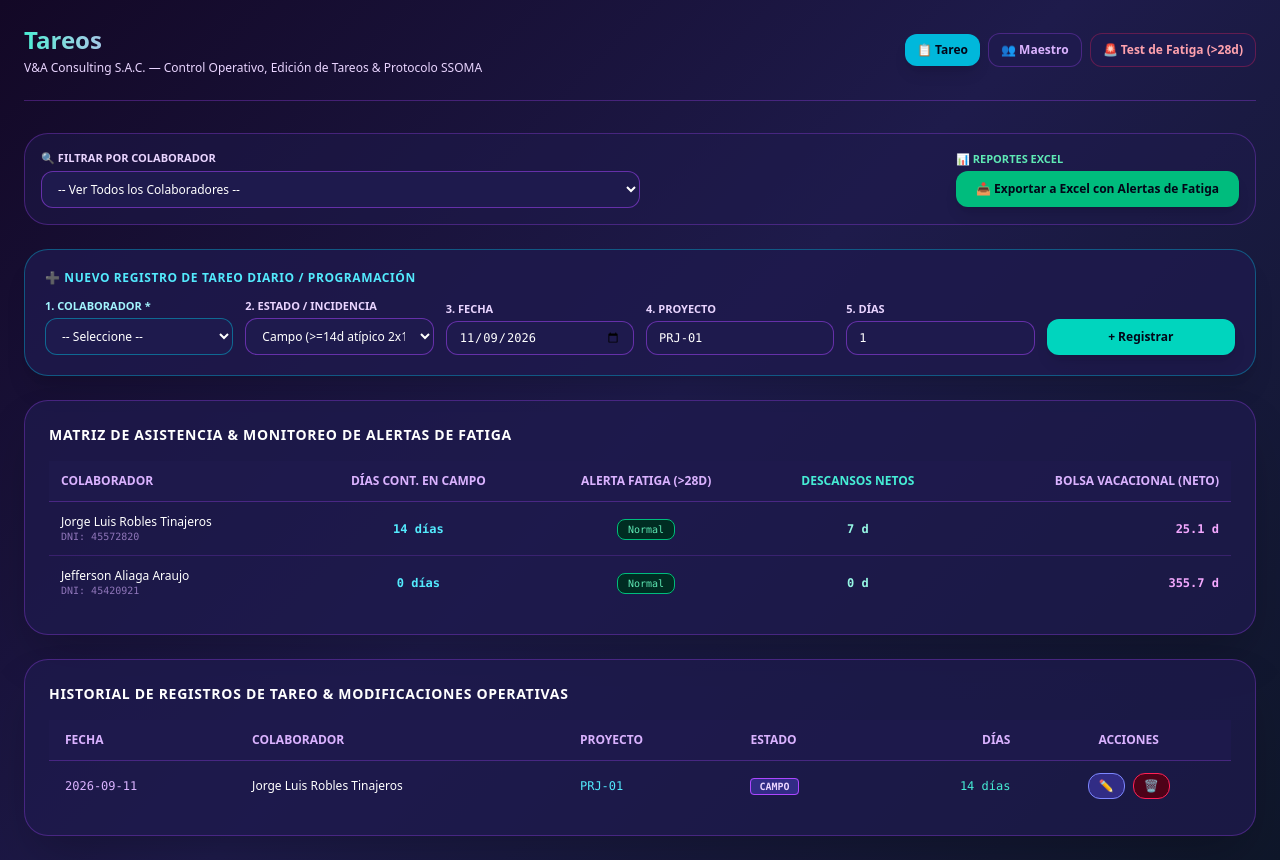
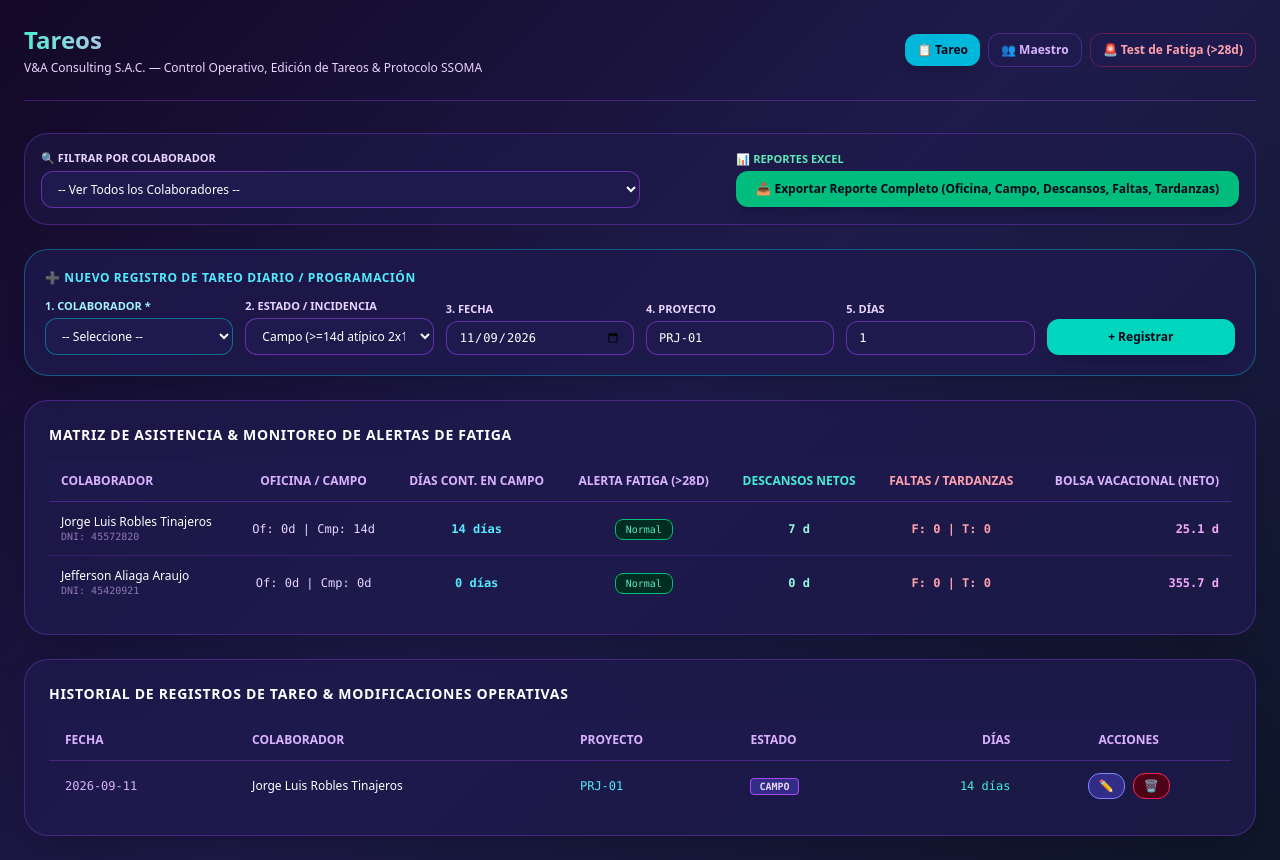
Before and after one commit to jroblestinajeros-lab/Control-de-vencimientos, a Next.js app: page /tareo in a window 1280 px wide. Built offline with nearby package versions, Linux system fonts and the light colour scheme.

Commit message:
Update page.tsx

```diff
--- a/app/tareo/page.tsx
+++ b/app/tareo/page.tsx
@@ -67,7 +67,7 @@ export default function TareoPage() {
   const [tareoDateInput, setTareoDateInput] = useState(new Date().toISOString().slice(0, 10));
   const [editingTareoId, setEditingTareoId] = useState<string | null>(null);
 
-  // Estados Test de Fatiga (Fecha, Proyecto, Contexto + Escala Epworth + Jurada + Edición)
+  // Estados Test de Fatiga
   const [fatigueDni, setFatigueDni] = useState('');
   const [fatigueDateInput, setFatigueDateInput] = useState(new Date().toISOString().slice(0, 10));
   const [fatigueProjectCode, setFatigueProjectCode] = useState('PRJ-01');
@@ -157,31 +157,43 @@ export default function TareoPage() {
   const calculateRestBalance = (collabTareos: TareoRecord[], initialRest: number) => {
     let generatedRest = 0;
     let continuousFieldDays = 0;
+    let totalOficina = 0;
+    let totalCampo = 0;
+    let totalTardanzas = 0;
+    let totalFaltas = 0;
 
     collabTareos.forEach(t => {
       if (t.status === 'oficina') {
+        totalOficina += t.daysWorked;
         generatedRest += t.daysWorked * (2 / 5);
         continuousFieldDays = 0;
       } else if (t.status === 'campo') {
+        totalCampo += t.daysWorked;
         continuousFieldDays += t.daysWorked;
         if (t.daysWorked >= 14) {
           generatedRest += t.daysWorked * 0.5; // Atípico 2x1
         } else {
           generatedRest += t.daysWorked * (2 / 5);
         }
+      } else if (t.status === 'tardanza') {
+        totalTardanzas += t.daysWorked;
+      } else if (t.status === 'falto') {
+        totalFaltas += t.daysWorked;
       } else if (t.status === 'descanso') {
         continuousFieldDays = 0;
       }
     });
 
     const takenRest = collabTareos.filter(t => t.status === 'descanso').reduce((acc, t) => acc + t.daysWorked, 0);
-    const totalFaltas = collabTareos.filter(t => t.status === 'falto').reduce((acc, t) => acc + t.daysWorked, 0);
     const netRest = Math.max(0, initialRest + generatedRest - takenRest - totalFaltas);
 
     return {
+      totalOficina,
+      totalCampo,
+      totalTardanzas,
+      totalFaltas,
       generatedRest: Number(generatedRest.toFixed(1)),
       takenRest,
-      totalFaltas,
       netRest: Number(netRest.toFixed(1)),
       continuousFieldDays
     };
@@ -273,7 +285,33 @@ export default function TareoPage() {
     if (editingFatigueId === id) handleCancelEditFatigue();
   };
 
-  // --- EXPORTAR HISTORIAL DE FATIGA A EXCEL ---
+  // --- EXPORTAR REPORTE COMPLETO A EXCEL ---
+  const handleExportExcel = () => {
+    const targetCollabs = selectedDni ? collaborators.filter(c => c.dni === selectedDni) : collaborators;
+    const summaryData = targetCollabs.map(c => {
+      const cTareos = tareos.filter(t => t.dni === c.dni);
+      const rest = calculateRestBalance(cTareos, c.initialRestDays || 0);
+      const vac = calculateVacationStatus(c.startDate, c.mypeRegime, c.initialVacationDays || 0, cTareos.filter(t => t.status === 'vacaciones').reduce((acc, t) => acc + t.daysWorked, 0));
+      return {
+        'DNI': c.dni,
+        'Colaborador': c.name,
+        'Cargo': c.cargo,
+        'Ingreso': c.startDate,
+        'Días Oficina': rest.totalOficina,
+        'Días Campo': rest.totalCampo,
+        'Días Acumulados Campo': rest.continuousFieldDays,
+        'Alerta Fatiga (>28d)': rest.continuousFieldDays >= 28 ? '⚠️ REQUIERE TEST OBLIGATORIO' : 'Normal',
+        'Descansos Netos (d)': rest.netRest,
+        'Bolsa Vacacional (d)': vac.netDays,
+        'Total Faltas': rest.totalFaltas,
+        'Total Tardanzas': rest.totalTardanzas
+      };
+    });
+    const wb = XLSX.utils.book_new();
+    XLSX.utils.book_append_sheet(wb, XLSX.utils.json_to_sheet(summaryData), 'Control Operativo & Fatiga');
+    XLSX.writeFile(wb, 'Reporte_Tareo_Fatiga_VA_Consulting.xlsx');
+  };
+
   const handleExportFatigueExcel = () => {
     if (fatigueRecords.length === 0) {
       alert('No hay registros de fatiga para exportar.');
@@ -379,24 +417,6 @@ export default function TareoPage() {
     const updated = collaborators.filter(c => c.dni !== dni);
     setCollaborators(updated);
     localStorage.setItem('vya_collabs_permanent', JSON.stringify(updated));
-  };
-
-  const handleExportExcel = () => {
-    const targetCollabs = selectedDni ? collaborators.filter(c => c.dni === selectedDni) : collaborators;
-    const summaryData = targetCollabs.map(c => {
-      const cTareos = tareos.filter(t => t.dni === c.dni);
-      const rest = calculateRestBalance(cTareos, c.initialRestDays || 0);
-      const vac = calculateVacationStatus(c.startDate, c.mypeRegime, c.initialVacationDays || 0, cTareos.filter(t => t.status === 'vacaciones').reduce((acc, t) => acc + t.daysWorked, 0));
-      return {
-        'DNI': c.dni, 'Colaborador': c.name, 'Cargo': c.cargo, 'Ingreso': c.startDate,
-        'Días Acumulados Campo': rest.continuousFieldDays,
-        'Alerta Fatiga (>28d)': rest.continuousFieldDays >= 28 ? '⚠️ REQUIERE TEST OBLIGATORIO' : 'Normal',
-        'Descansos Netos (d)': rest.netRest, 'Bolsa Vacacional (d)': vac.netDays
-      };
-    });
-    const wb = XLSX.utils.book_new();
-    XLSX.utils.book_append_sheet(wb, XLSX.utils.json_to_sheet(summaryData), 'Control Operativo & Fatiga');
-    XLSX.writeFile(wb, 'Reporte_Tareo_Fatiga_VA_Consulting.xlsx');
   };
 
   const displayedCollaborators = selectedDni ? collaborators.filter(c => c.dni === selectedDni) : collaborators;
@@ -636,7 +656,7 @@ export default function TareoPage() {
               <div>
                 <label className="block text-[11px] font-semibold text-emerald-300 uppercase mb-1">📊 Reportes Excel</label>
                 <button onClick={handleExportExcel} className="bg-emerald-500 hover:bg-emerald-400 text-slate-950 font-black text-xs px-5 py-2.5 rounded-xl shadow-lg flex items-center gap-2">
-                  📥 Exportar a Excel con Alertas de Fatiga
+                  📥 Exportar Reporte Completo (Oficina, Campo, Descansos, Faltas, Tardanzas)
                 </button>
               </div>
             </div>
@@ -699,9 +719,11 @@ export default function TareoPage() {
                   <thead className="bg-indigo-950/80 text-purple-300 uppercase text-xs border-b border-purple-500/30">
                     <tr>
                       <th className="px-3 py-3">Colaborador</th>
+                      <th className="px-3 py-3 text-center">Oficina / Campo</th>
                       <th className="px-3 py-3 text-center">Días Cont. en Campo</th>
                       <th className="px-3 py-3 text-center">Alerta Fatiga (&gt;28d)</th>
                       <th className="px-3 py-3 text-center text-teal-300">Descansos Netos</th>
+                      <th className="px-3 py-3 text-center text-rose-300">Faltas / Tardanzas</th>
                       <th className="px-3 py-3 text-right">Bolsa Vacacional (Neto)</th>
                     </tr>
                   </thead>
@@ -717,6 +739,9 @@ export default function TareoPage() {
                             {c.name}
                             <div className="text-[10px] text-purple-300/60 font-mono">DNI: {c.dni}</div>
                           </td>
+                          <td className="px-3 py-3 text-center text-purple-200">
+                            Of: {restBalance.totalOficina}d | Cmp: {restBalance.totalCampo}d
+                          </td>
                           <td className="px-3 py-3 text-center font-bold text-cyan-300">{restBalance.continuousFieldDays} días</td>
                           <td className="px-3 py-3 text-center">
                             {restBalance.continuousFieldDays >= 28 ? (
@@ -728,6 +753,9 @@ export default function TareoPage() {
                             )}
                           </td>
                           <td className="px-3 py-3 text-center text-teal-200 font-bold">{restBalance.netRest} d</td>
+                          <td className="px-3 py-3 text-center text-rose-300 font-bold">
+                            F: {restBalance.totalFaltas} | T: {restBalance.totalTardanzas}
+                          </td>
                           <td className="px-3 py-3 text-right text-fuchsia-300 font-bold">{vac.netDays} d</td>
                         </tr>
                       );
```
